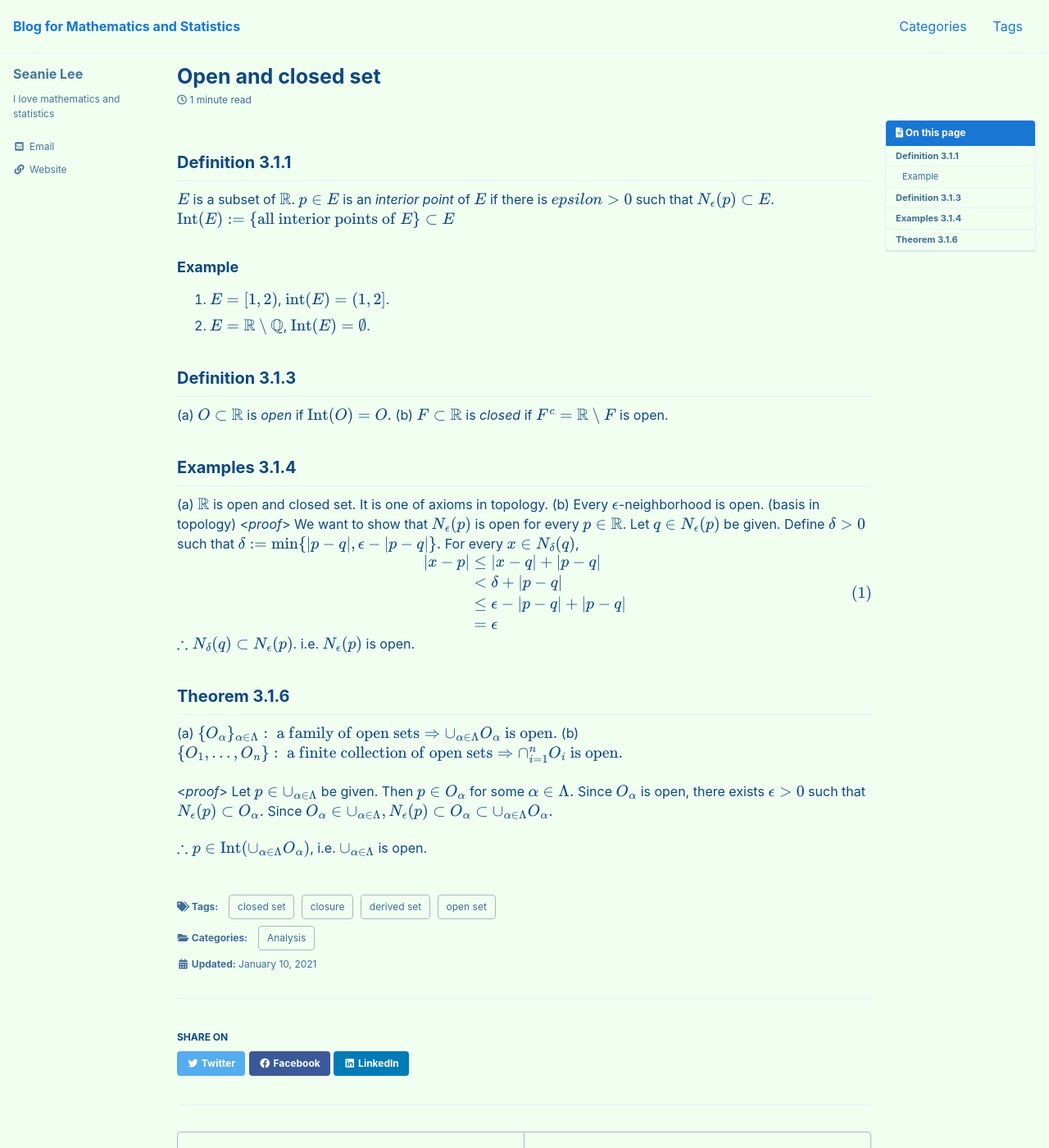
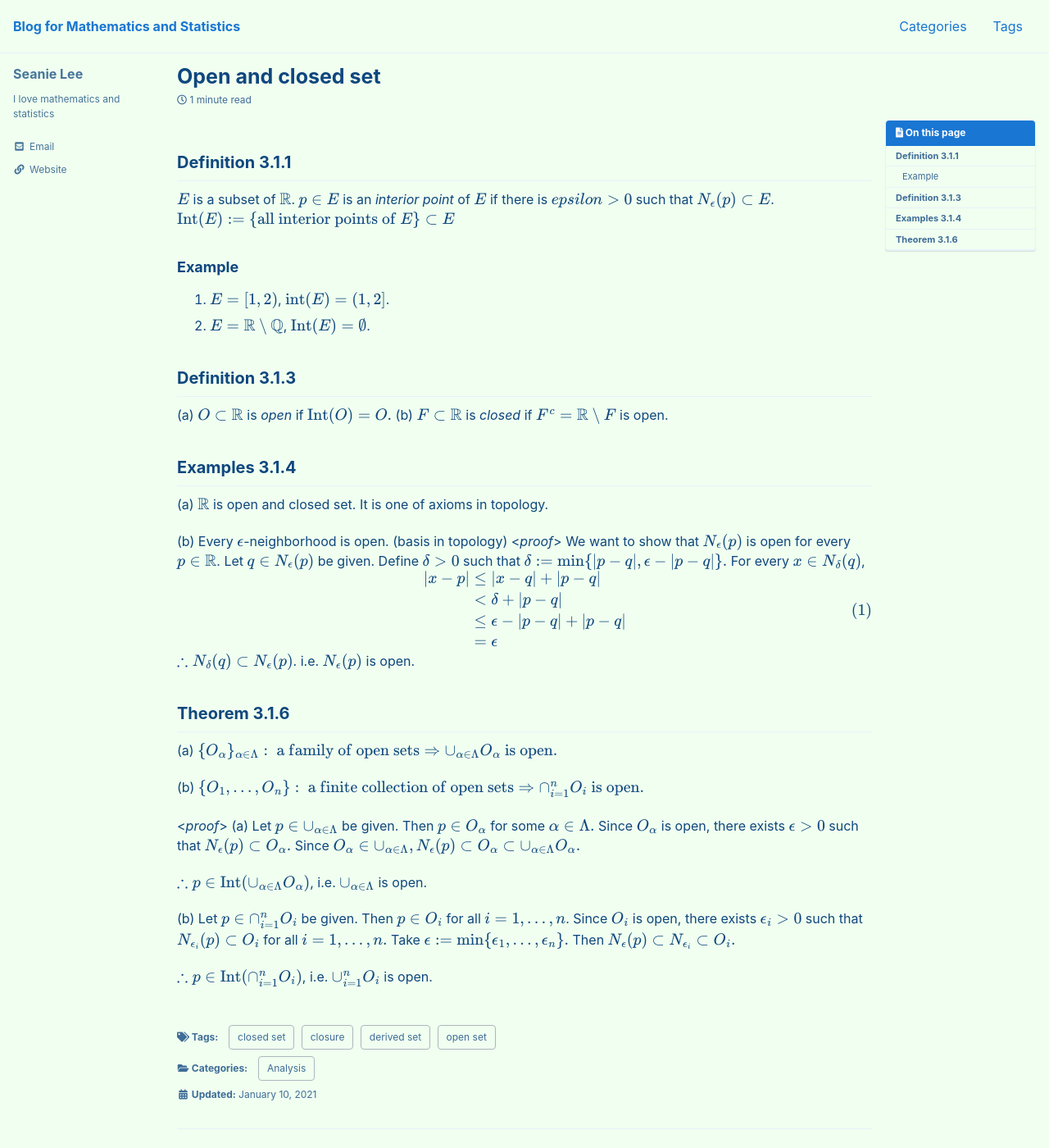
Before and after one commit to seanie12/blog, a Jekyll site: the page built from _posts/2021-01-10-open-closed.md, in a window 1280 px wide and 1400 px high. Shown: the whole window at 82% size. Built offline with Jekyll 4.4.1, drawn with Linux system fonts in a browser that asks for light colours; cached includes are drawn as plain includes; formulas are drawn with MathJax 3.

Commit message:
Update 2021-01-10-open-closed.md

```diff
--- a/_posts/2021-01-10-open-closed.md
+++ b/_posts/2021-01-10-open-closed.md
@@ -33,6 +33,7 @@ $$\text{Int}(E) := \{\text{all interior points of } E\} \subset E$$
 
 ## Examples 3.1.4
 (a) $\mathbb{R}$ is open and closed set. It is one of axioms in topology.
+
 (b) Every $\epsilon$-neighborhood is open. (basis in topology)
 <*proof*>
 We want to show that $N_\epsilon (p)$ is open for every $p \in \mathbb{R}$.  Let $q \in N_\epsilon (p)$ be given. Define $\delta >0$ such that
@@ -53,9 +54,16 @@ $$\tag*{$\square$}$$
 
 ## Theorem 3.1.6
 (a) $$\{O_\alpha \}_{\alpha \in \Lambda}: \text{ a family of open sets}\Rightarrow \cup_{\alpha \in \Lambda}O_\alpha \text{ is open.}  $$
+
 (b) $$\{O_1, \ldots, O_n \}: \text{ a finite collection of open sets} \Rightarrow \cap_{i=1}^n O_i \text{ is open}.$$
 
 <*proof*>
-Let $p\in \cup_{\alpha \in \Lambda}$ be given. Then $p \in O_\alpha$ for some $\alpha \in \Lambda.$ Since $O_\alpha$ is open, there exists $\epsilon>0$ such that $N_\epsilon (p) \subset O_\alpha.$ Since $O_\alpha \in \cup_{\alpha \in \Lambda}, N_\epsilon (p) \subset O_\alpha \subset \cup_{\alpha \in \Lambda}O_\alpha.$
+(a) Let $p\in \cup_{\alpha \in \Lambda}$ be given. Then $p \in O_\alpha$ for some $\alpha \in \Lambda.$ Since $O_\alpha$ is open, there exists $\epsilon>0$ such that $N_\epsilon (p) \subset O_\alpha.$ Since $O_\alpha \in \cup_{\alpha \in \Lambda}, N_\epsilon (p) \subset O_\alpha \subset \cup_{\alpha \in \Lambda}O_\alpha.$
 
 $\therefore p\in \text{Int}(\cup_{\alpha \in \Lambda}O_\alpha)$, i.e. $\cup_{\alpha \in \Lambda}$ is open.
+$$\tag*{$\square$}$$
+
+(b) Let $p \in \cap_{i=1}^nO_i$ be given. Then $p\in O_i$ for all $i=1, \ldots,n$. Since $O_i$ is open, there exists $\epsilon_i >0$ such that $N_{\epsilon_i}(p) \subset O_i$ for all $i=1,\ldots,n.$ Take $$\epsilon := \min\{\epsilon_1, \ldots, \epsilon_n \}.$$ Then $N_\epsilon (p) \subset N_{\epsilon_i} \subset O_i.$
+
+$\therefore p\in \text{Int}(\cap_{i=1}^n O_i)$, i.e. $\cup_{i=1}^n O_i$ is open.
+$$\tag*{$\square$}$$
```
